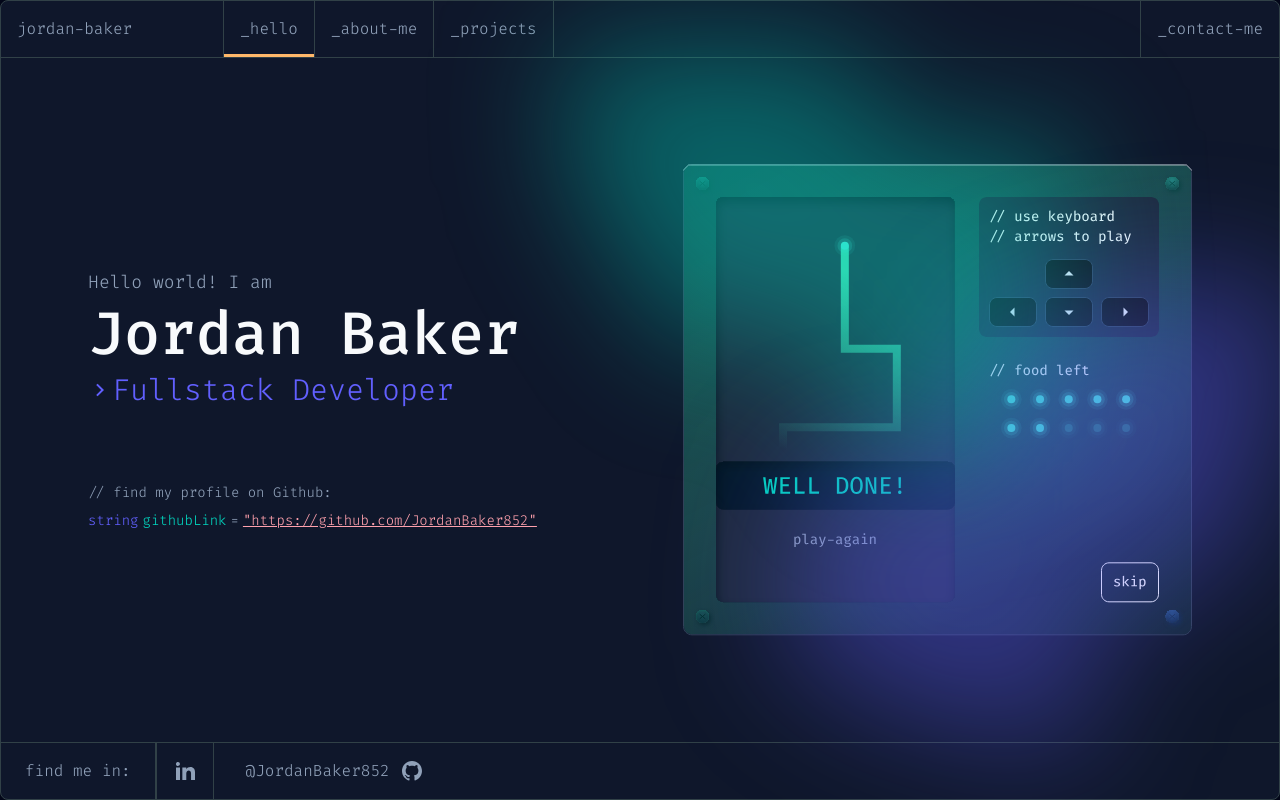
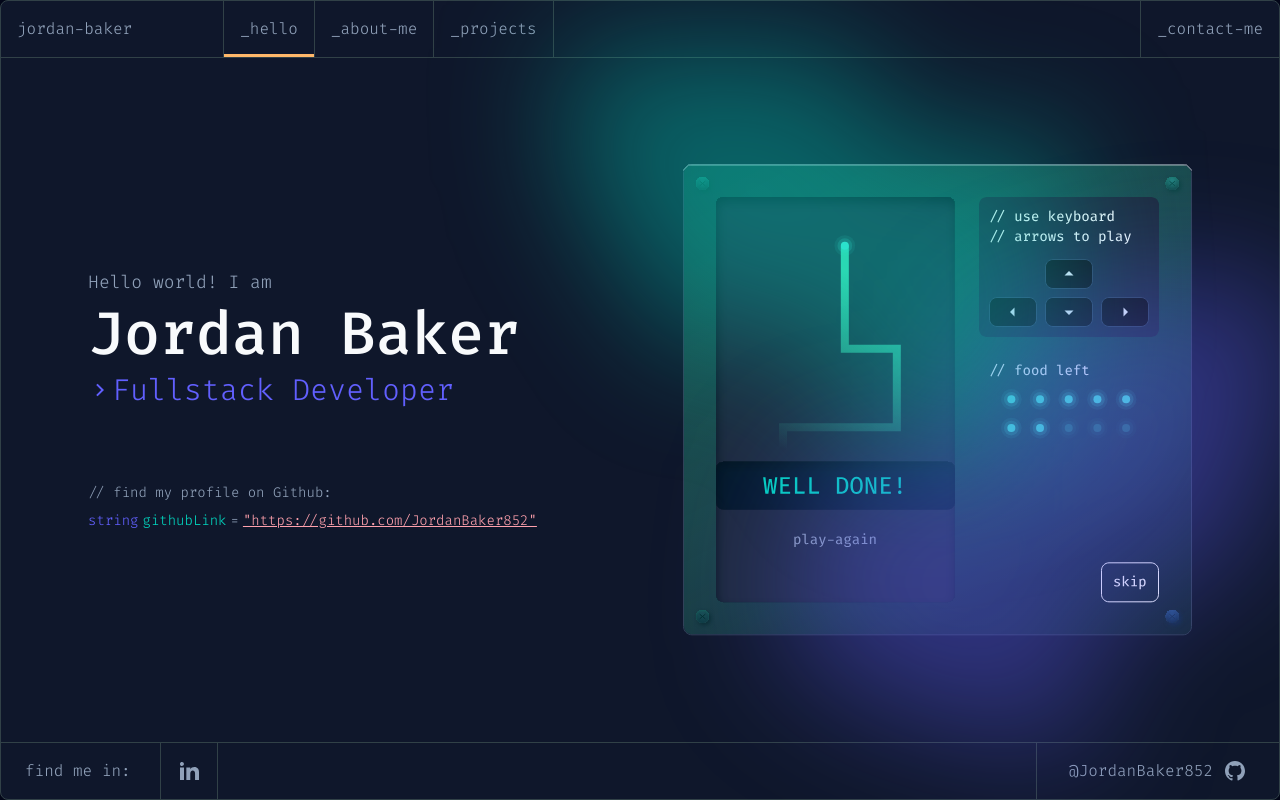
Before and after one commit to JordanBaker852/portfolio, a Next.js app: page / in a window 1280 px wide. Shown: the top 800 px of the page. Built offline with nearby package versions, Linux system fonts and the light colour scheme.

Commit message:
Shift the GitHub footer element to the right and set element width boundaries

```diff
--- a/app/components/Footer..tsx
+++ b/app/components/Footer..tsx
@@ -3,15 +3,15 @@ import { RiGithubFill, RiLinkedinFill } from "@remixicon/react";
 const Footer = () => {
     return (
         <footer className="w-full flex border-t border-t-[#314147]">
-            <h4 className="inline-block px-6 py-4 border-r border-r-[#314147]">find me in:</h4>
-            <ul className="flex">
-                <li className="last:justify-end">
-                    <a className="p-4 inline-flex border-r border-r-[#314147] last:border-l last:border-l-[#314147] last:border-r-0" href="https://www.linkedin.com/in/jordan-baker-b0b871205/">
+            <h4 className="inline-block px-6 py-4 border-r border-r-[#314147] min-w-40">find me in:</h4>
+            <ul className="list-none w-full">
+                <li className="inline-flex last:float-right border-r border-r-[#314147] last:border-l last:border-l-[#314147] last:border-r-0">
+                    <a className="p-4 inline-flex" href="https://www.linkedin.com/in/jordan-baker-b0b871205/">
                         <RiLinkedinFill />
                     </a>
                 </li>
-                <li className="last:justify-end">
-                    <a className="p-4 lg:py-4 lg:px-8 inline-flex gap-2.5 border-r border-r-[#314147] last:border-l last:border-l-[#314147] last:border-r-0" href="https://www.linkedin.com/in/jordan-baker-b0b871205/">
+                <li className="inline-flex last:float-right border-r border-r-[#314147] last:border-l last:border-l-[#314147] last:border-r-0">
+                    <a className="p-4 lg:py-4 lg:px-8 inline-flex gap-2.5" href="https://www.linkedin.com/in/jordan-baker-b0b871205/">
                         <span className="hidden lg:block">@JordanBaker852</span>
                         <RiGithubFill />
                     </a>
```
